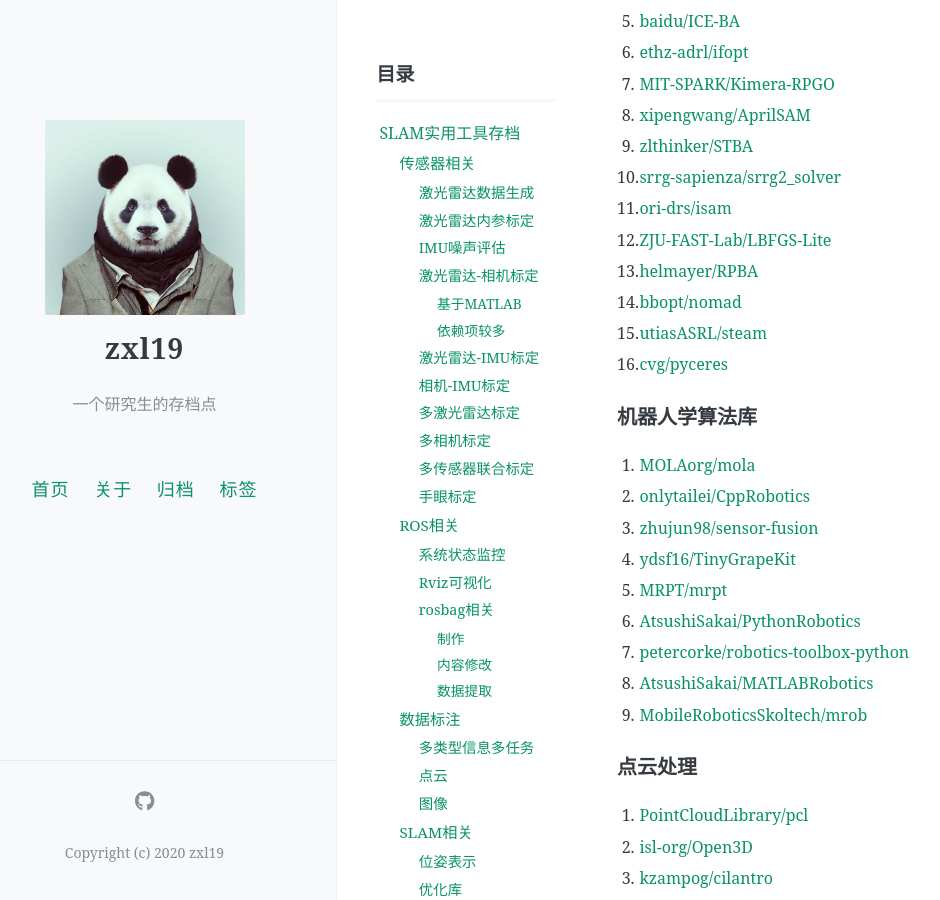
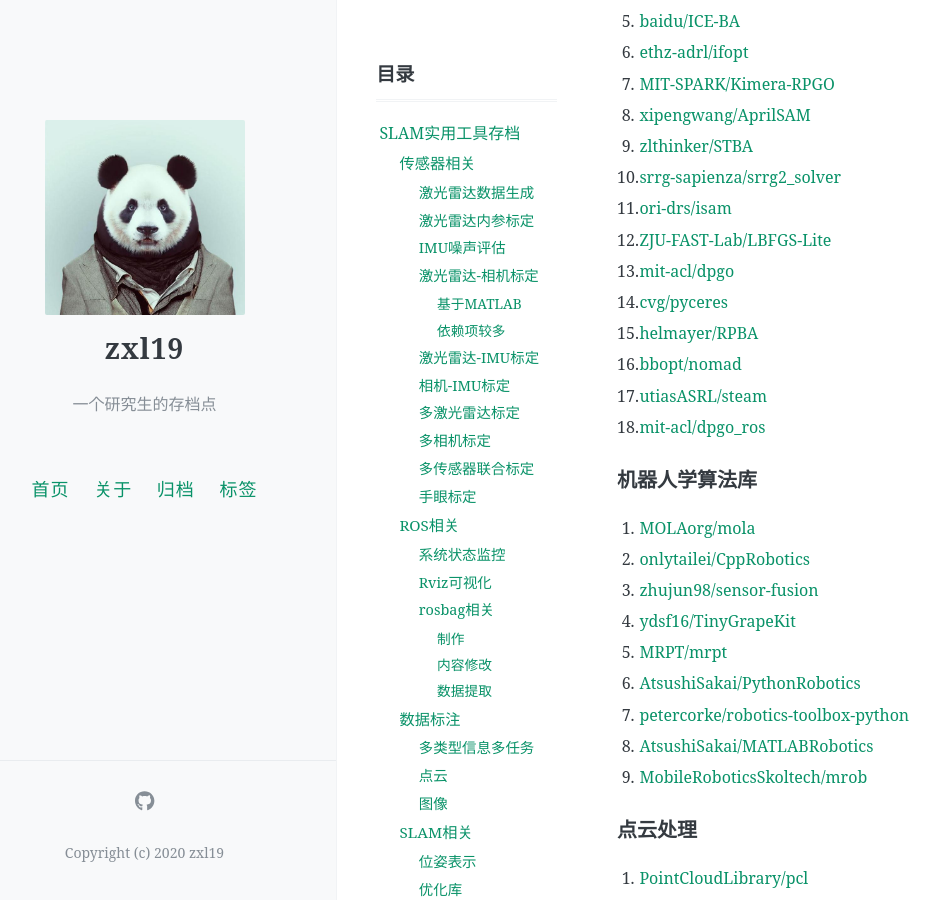
Before and after one commit to zxl19/zxl19.github.io, a Jekyll site: the page built from _posts/2021-05-25-slam-tool.md, in a window 1280 px wide and 900 px high, scrolled down 5008 px. Shown: the whole window, without its empty margins (47-987 px from the left). Built offline with Jekyll 4.4.1, drawn with Linux system fonts in a browser that asks for light colours; comment, search, counter and statistics services are not loaded; some of the changed text lies outside the part shown.

Commit message:
Update 2021-05-25-slam-tool.md

```diff
--- a/_posts/2021-05-25-slam-tool.md
+++ b/_posts/2021-05-25-slam-tool.md
@@ -191,10 +191,12 @@ pinned: false
 10. [srrg-sapienza/srrg2_solver](https://github.com/srrg-sapienza/srrg2_solver)
 11. [ori-drs/isam](https://github.com/ori-drs/isam)
 12. [ZJU-FAST-Lab/LBFGS-Lite](https://github.com/ZJU-FAST-Lab/LBFGS-Lite)
-13. [helmayer/RPBA](https://github.com/helmayer/RPBA)
-14. [bbopt/nomad](https://github.com/bbopt/nomad)
-15. [utiasASRL/steam](https://github.com/utiasASRL/steam)
-16. [cvg/pyceres](https://github.com/cvg/pyceres)
+13. [mit-acl/dpgo](https://github.com/mit-acl/dpgo)
+14. [cvg/pyceres](https://github.com/cvg/pyceres)
+15. [helmayer/RPBA](https://github.com/helmayer/RPBA)
+16. [bbopt/nomad](https://github.com/bbopt/nomad)
+17. [utiasASRL/steam](https://github.com/utiasASRL/steam)
+18. [mit-acl/dpgo_ros](https://github.com/mit-acl/dpgo_ros)
 
 ### 机器人学算法库
 
```
Also changed, not shown: other parts of _posts/2021-05-25-slam-tool.md (+5 -0 lines).
